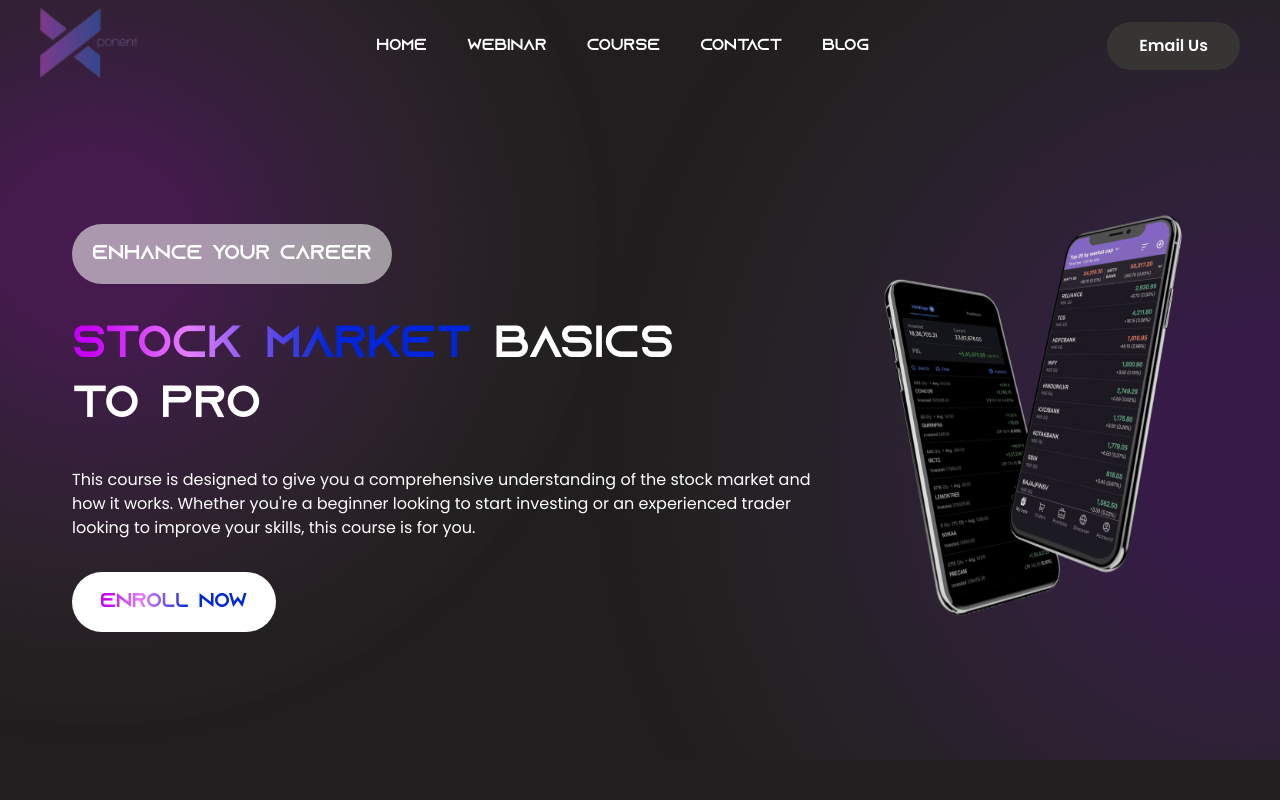
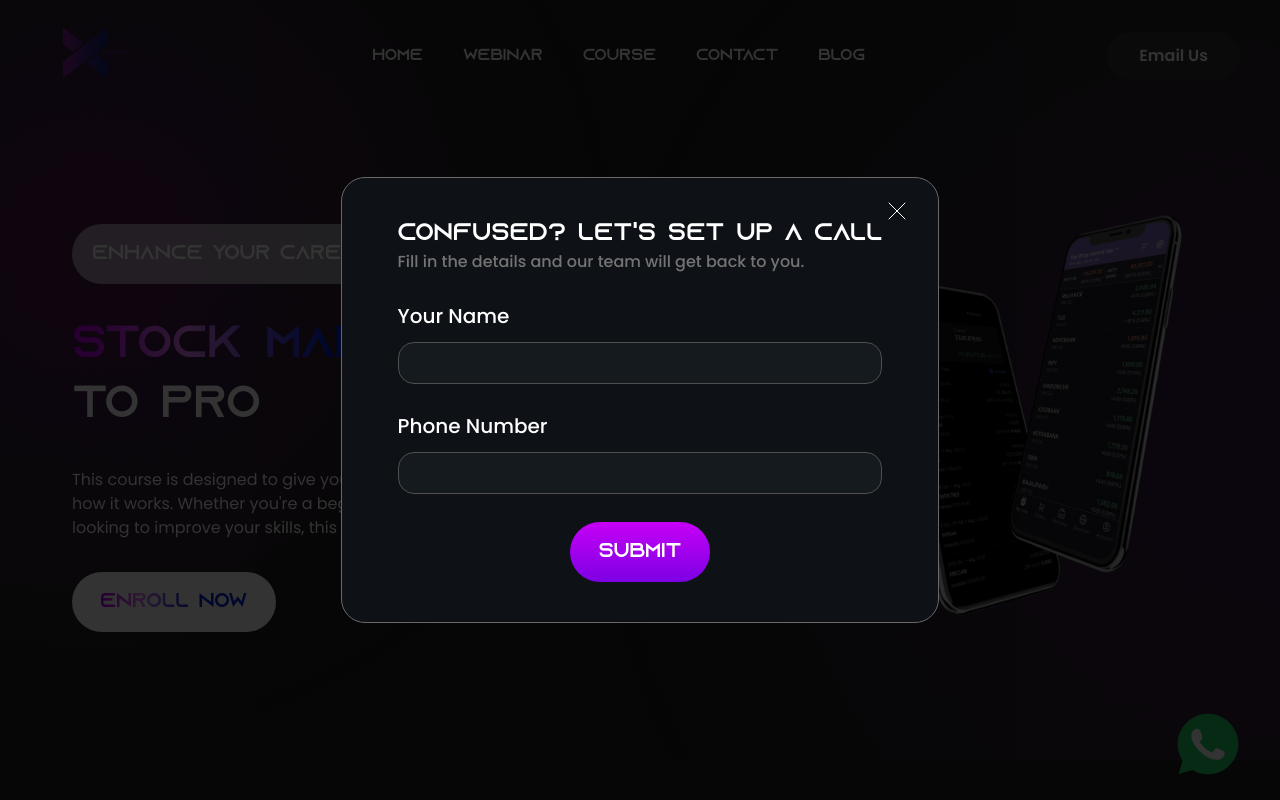
Before and after one commit to xponentfunds/XponentFunds-Official, a React (Vite) app in the folder Client/: page /course in a window 1280 px wide. Shown: the top 800 px of the page. Built offline with nearby package versions, Linux system fonts and the light colour scheme.

Commit message:
whatsapp icon , svg , popup , changes in webinar

```diff
--- a/Client/src/Components/Courses/Coursevideo.jsx
+++ b/Client/src/Components/Courses/Coursevideo.jsx
@@ -15,7 +15,7 @@ function Coursevideo() {
             data-aos="fade-down"
             data-aos-duration="1000"
           >
-            A <span className="custom-text">Sneak Peek</span>, Just for You!
+            A <span className="custom-text">Message</span> for You
           </h2>
         </div>
         <div className="flex justify-center items-center  lg:h-[550px]  xl:h-[580px] ">
--- a/Client/src/Components/Webinar/Videosection.jsx
+++ b/Client/src/Components/Webinar/Videosection.jsx
@@ -10,14 +10,14 @@ function Videosection() {
   };
   return (
     <div className="bg-[#201E1E]">
-      <section className="container mx-auto px-5 md:px-6 lg:px-10 pt-[550px] md:pt-20 lg:pt-28 xl:pt-20 pb-10 xl:pb-28 2xl:pb-44 ">
+      <section className="container mx-auto px-5 md:px-6 lg:px-10 pt-8 md:pt-20 lg:pt-28 xl:pt-20 pb-10 xl:pb-28 2xl:pb-44 ">
         <div className="flex justify-center">
           <h2
-            className="font-Title font-normal text-2xl md:text-4xl md:leading-[48px] lg:text-5xl  lg:leading-[60px] xl:text-[54px] xl:leading-[71px] text-white mb-7 md:mb-14 lg:mb-0 xl:mb-28  2xl:mb-48 text-center"
+            className="font-Title font-normal text-2xl md:text-4xl md:leading-[48px] lg:text-5xl  lg:leading-[60px] xl:text-[54px] xl:leading-[71px] text-white mb-2 md:mb-14 lg:mb-0 xl:mb-28  2xl:mb-48 text-center"
             data-aos="fade-down"
             data-aos-duration="1000"
           >
-            A <span className="custom-text">Sneak Peek</span>, Just for You!
+            A <span className="custom-text">Message </span> for You!
           </h2>
         </div>
 
--- a/Client/src/Components/Webinar/Webinarintro.jsx
+++ b/Client/src/Components/Webinar/Webinarintro.jsx
@@ -44,7 +44,7 @@ function Webinarintro() {
   return (
     <div className="bg-[#201E1E] py-20   md:py-32">
       <section
-        className="h-[300px] md:h-[500px] lg:h-[500px] xl:h-[620px]  w-full relative  bg-[#201E1E] py-8 md:py-14 "
+        className="h-[350px] md:h-[500px] lg:h-[500px] xl:h-[620px]  w-full relative  bg-[#201E1E] py-8 md:py-14 "
         style={{
           backgroundImage: `url(${bg})`,
           backgroundSize: "cover",
@@ -57,10 +57,11 @@ function Webinarintro() {
             <div className="flex ">
               <div className="flex flex-col gap-2 md:gap-5 lg:gap-8 text-white ">
                 <h1 className="font-Title  text-2xl md:text-[28px] md:leading-[35px] lg:text-4xl xl:text-[40px] xl:leading-[54px]  ">
-                  Turn the market in <br />
-                  your favour by mastering
-                  <span className="custom-text"> option </span>
-                  <span className="custom-text">trading</span>
+                  Master <span className="custom-text"> Option </span>
+                  <span className="custom-text">Trading</span> <br /> for Less
+                  Than the
+                  <br />
+                  Price of Your Daily Coffee!
                 </h1>
 
                 <h4 className="font-poppins text-[#C1C1C1] text-base md:text-lg">
@@ -96,7 +97,7 @@ function Webinarintro() {
                 <div className="flex gap-2 md:gap-4 mt-2 md:mt-4 lg:mt-6">
                   <div className=" flex flex-col gap-2 p-2 md:p-4 text-white bg-[#333333] rounded-xl">
                     <h5 className=" text-center text-lg md:text-2xl lg:text-3xl font-poppins">
-                      22nd Sep
+                      27th Oct
                     </h5>
                     <h6 className="font-Title text-xs md:text-sm text-center">
                       Date
@@ -121,7 +122,7 @@ function Webinarintro() {
                 </div>
               </div>
             </div>
-            <div className="flex  relative h-[450px] md:h-auto ">
+            <div className="md:flex  relative h-[450px] hidden md:h-auto ">
               <div className="bg-white rounded-xl p-1 md:p-3 floating absolute bottom-1/4 md:bottom-2/4  right-0 sm:right-1/4 md:right-0 z-50 text-center">
                 <h3 className="text-black font-poppins font-medium text-xl md:text-2xl lg:text-3xl mb-2">
                   <CountUpOnView start={0} end={307} duration={3} suffix="+" />
--- a/Client/src/Utilities/Modal.jsx
+++ b/Client/src/Utilities/Modal.jsx
@@ -6,7 +6,7 @@ function Modal({ setIsOpen, formData, handleInputChange, handleFormSubmit }) {
       id="modal"
       className="fixed inset-0 flex items-center justify-center bg-black bg-opacity-80 z-50"
     >
-      <div className="bg-[#0E1217] border-[#686868] border rounded-3xl  px-4  md:px-6 lg:px-8 py-6 md:py-8 lg:py-10 relative">
+      <div className="bg-[#0E1217] border-[#686868] border rounded-3xl  px-4  md:px-8 lg:px-14 py-8 md:py-12 lg:py-10 relative">
         <svg
           width="18"
           height="18"
@@ -14,7 +14,7 @@ function Modal({ setIsOpen, formData, handleInputChange, handleFormSubmit }) {
           fill="none"
           xmlns="http://www.w3.org/2000/svg"
           onClick={() => setIsOpen(false)}
-          className="absolute top-6 right-8 cursor-pointer"
+          className="absolute top-3 right-4 md:top-6 md:right-8 cursor-pointer size-4 md:size-auto"
         >
           <path d="M1 1L17 17" stroke="white" stroke-linecap="round" />
           <path d="M17 1L1 17" stroke="white" stroke-linecap="round" />
@@ -22,10 +22,10 @@ function Modal({ setIsOpen, formData, handleInputChange, handleFormSubmit }) {
 
         <div className="flex flex-col gap-2 md:gap-4 lg:gap-7">
           <div className="">
-            <h2 className="text-xl md:text-2xl lg:text-3xl text-white font-Title ">
-              Get in touch
+            <h2 className="text-base md:text-xl lg:text-2xl text-white font-Title ">
+              Confused? Let's set up a call
             </h2>
-            <p className="text-[#747474]  font-poppins font-medium text-sm md:text-base lg:text-lg">
+            <p className="text-[#747474]  font-poppins font-medium text-xs md:text-sm lg:text-base">
               Fill in the details and our team will get back to you.
             </p>
           </div>
--- /dev/null
+++ b/Client/src/Utilities/Whatsapp.jsx
@@ -0,0 +1,17 @@
+import React from "react";
+import whastapp from "../assets/Svg/whatsapp.svg";
+
+function Whatsapp() {
+  return (
+    <a
+      href="https://wa.me/918900177062?text=Hey%2C%20I%20have%20a%20query"
+      target="_blank"
+      rel="noopener noreferrer"
+      className="fixed bottom-4 right-4 md:right-6 lg:bottom-6 lg:right-10 hover:scale-105 transition-all duration-300"
+    >
+      <img src={whastapp} className="size-10 md:size-12 lg:size-16" alt="" />
+    </a>
+  );
+}
+
+export default Whatsapp;
--- a/Client/src/Views/Layouts/Header/Navbar.jsx
+++ b/Client/src/Views/Layouts/Header/Navbar.jsx
@@ -1,6 +1,7 @@
 import React, { useEffect, useState } from "react";
 // import logo from "../../../assets/Images/Logo.png";
-import logo from "../../../assets/Images/logo1.png";
+// import logo from "../../../assets/Images/logo1.png";
+import logo from "../../../assets/Svg/navlogo.svg";
 import blurlogo from "../../../assets/Images/blurlogo.png";
 import { Link } from "react-router-dom";
 import { LazyLoadImage } from "react-lazy-load-image-component";
@@ -49,14 +50,10 @@ function Navbar() {
                 src={logo}
                 PlaceholderSrc={blurlogo}
                 effect="blur"
-                className={`h-[50px] sm:h-[60px] lg:h-[70px]`}
+                className={`h-[50px] sm:h-[60px] lg:h-[90px]`}
                 alt="Company Logo"
               />
-              {/* <img
-                src={logo}
-                alt="Logo"
-                className={`h-[50px] sm:h-[70px] lg:h-[80px]`}
-              /> */}
+
             </a>
           </div>
           <div
--- a/Client/src/Views/Pages/Courses/Courses.jsx
+++ b/Client/src/Views/Pages/Courses/Courses.jsx
@@ -1,4 +1,4 @@
-import React from "react";
+import React, { useEffect, useRef, useState } from "react";
 import Intro from "../../../Components/Courses/Intro";
 import Courses1 from "../../../Components/Courses/Courses";
 import Payement from "../../../Components/Courses/Payement";
@@ -10,8 +10,127 @@ import Coursevideo from "../../../Components/Courses/Coursevideo";
 import Coursecertificate from "../../../Components/Courses/Coursecertificate";
 import Coursefaq from "../../../Components/Courses/Coursefaq";
 import { Helmet } from "react-helmet";
+import Modal from "../../../Utilities/Modal";
+import { ToastContainer, toast } from "react-toastify";
+import "react-toastify/dist/ReactToastify.css";
+import Whatsapp from "../../../Utilities/Whatsapp";
 
 function Courses() {
+  const [isModalOpen, setIsModalOpen] = useState(false);
+  const dematRef = useRef(null);
+  const [isOpen, setIsOpen] = useState(false);
+  const [formData, setFormData] = useState({ name: "", phone: "" });
+
+  useEffect(() => {
+    const observer = new IntersectionObserver(
+      (entries) => {
+        const entry = entries[0];
+        if (entry.isIntersecting) {
+          setIsOpen(true);
+        }
+      },
+      { threshold: 0.2 }
+    );
+
+    if (dematRef.current) {
+      observer.observe(dematRef.current);
+    }
+
+    return () => {
+      if (dematRef.current) {
+        observer.unobserve(dematRef.current);
+      }
+    };
+  }, []);
+
+  useEffect(() => {
+    if (isOpen) {
+      document.body.classList.add("overflow-hidden");
+    } else {
+      document.body.classList.remove("overflow-hidden");
+    }
+    // Cleanup class on unmount
+    return () => document.body.classList.remove("overflow-hidden");
+  }, [isOpen]);
+
+  const handleInputChange = (e) => {
+    setFormData({ ...formData, [e.target.name]: e.target.value });
+  };
+
+  const handleFormSubmit = async (e) => {
+    e.preventDefault();
+
+    const phoneRegex = /^\+?\d{10,12}$/;
+    if (!phoneRegex.test(formData.phone)) {
+      toast.error("Please enter a valid phone number.", {
+        position: "top-right",
+        autoClose: 3000,
+        hideProgressBar: false,
+        closeOnClick: true,
+        pauseOnHover: true,
+        draggable: true,
+        progress: undefined,
+        onClose: () => setIsOpen(false),
+      });
+      return;
+    }
+
+    try {
+      const response = await fetch(
+        `${import.meta.env.VITE_API_BASE_URL}/api/quickform`,
+        {
+          method: "POST",
+          headers: {
+            "Content-Type": "application/json",
+          },
+          body: JSON.stringify(formData),
+        }
+      );
+      if (response.ok) {
+        toast.success("Form submitted successfully!", {
+          position: "top-right",
+          autoClose: 5000,
+
+          hideProgressBar: false,
+          closeOnClick: true,
+          pauseOnHover: true,
+          draggable: true,
+          progress: undefined,
+          onClose: () => {
+            setIsOpen(false);
+            toast.dismiss(); // Dismiss toasts when modal closes
+          },
+        });
+        setFormData({
+          name: "",
+          phone: "",
+        });
+        // setIsOpen(false)
+      } else {
+        toast.error("Failed to submit form.", {
+          position: "top-right",
+          autoClose: 3000,
+          hideProgressBar: false,
+          closeOnClick: true,
+          pauseOnHover: true,
+          draggable: true,
+          progress: undefined,
+          onClose: () => setIsOpen(false),
+        });
+      }
+    } catch (error) {
+      toast.error("An error occurred. Please try again later.", {
+        position: "top-right",
+        autoClose: 3000,
+        hideProgressBar: false,
+        closeOnClick: true,
+        pauseOnHover: true,
+        draggable: true,
+        progress: undefined,
+        onClose: () => setIsOpen(false),
+      });
+    }
+  };
   return (
     <>
       <Helmet>
@@ -28,13 +147,29 @@ function Courses() {
       <Intro />
       <Coursevideo />
       <Courses1 />
-      <Payement />
+      <div ref={dematRef}>
+        <Payement />
+      </div>
+      {isOpen && (
+        <Modal
+          setIsOpen={(state) => {
+            setIsOpen(state);
+            if (!state) toast.dismiss(); // Dismiss toasts when the modal closes
+          }}
+          formData={formData}
+          handleInputChange={handleInputChange}
+          handleFormSubmit={handleFormSubmit}
+        />
+      )}
+      <ToastContainer />
+
       <Efforts />
       <Coursecertificate />
       <Benefits />
       <Whychooseus />
       <Testimonials />
       <Coursefaq />
+      <Whatsapp/>
     </>
   );
 }
--- a/Client/src/Views/Pages/Webinar/Webinar.jsx
+++ b/Client/src/Views/Pages/Webinar/Webinar.jsx
@@ -11,6 +11,7 @@ import Efforts from "../../../Components/Courses/Efforts";
 import FloatingBar from "./Floatingbar";
 import { Helmet } from "react-helmet";
 import Testimonials from "../../../Components/Webinar/Testimonialswebinar";
+import Whatsapp from "../../../Utilities/Whatsapp";
 
 function Webinar() {
   return (
@@ -37,10 +38,11 @@ function Webinar() {
       <Efforts />
       <Lifechanging />
       <Challenges />
-      <Testimonials/>
+      <Testimonials />
       <div id="faq-section">
         <FAQ />
       </div>
+      <Whatsapp/>
     </>
   );
 }
```
Also changed, not shown: Client/src/assets/Svg/navlogo.svg (added), Client/src/assets/Svg/whatsapp.svg (added).
